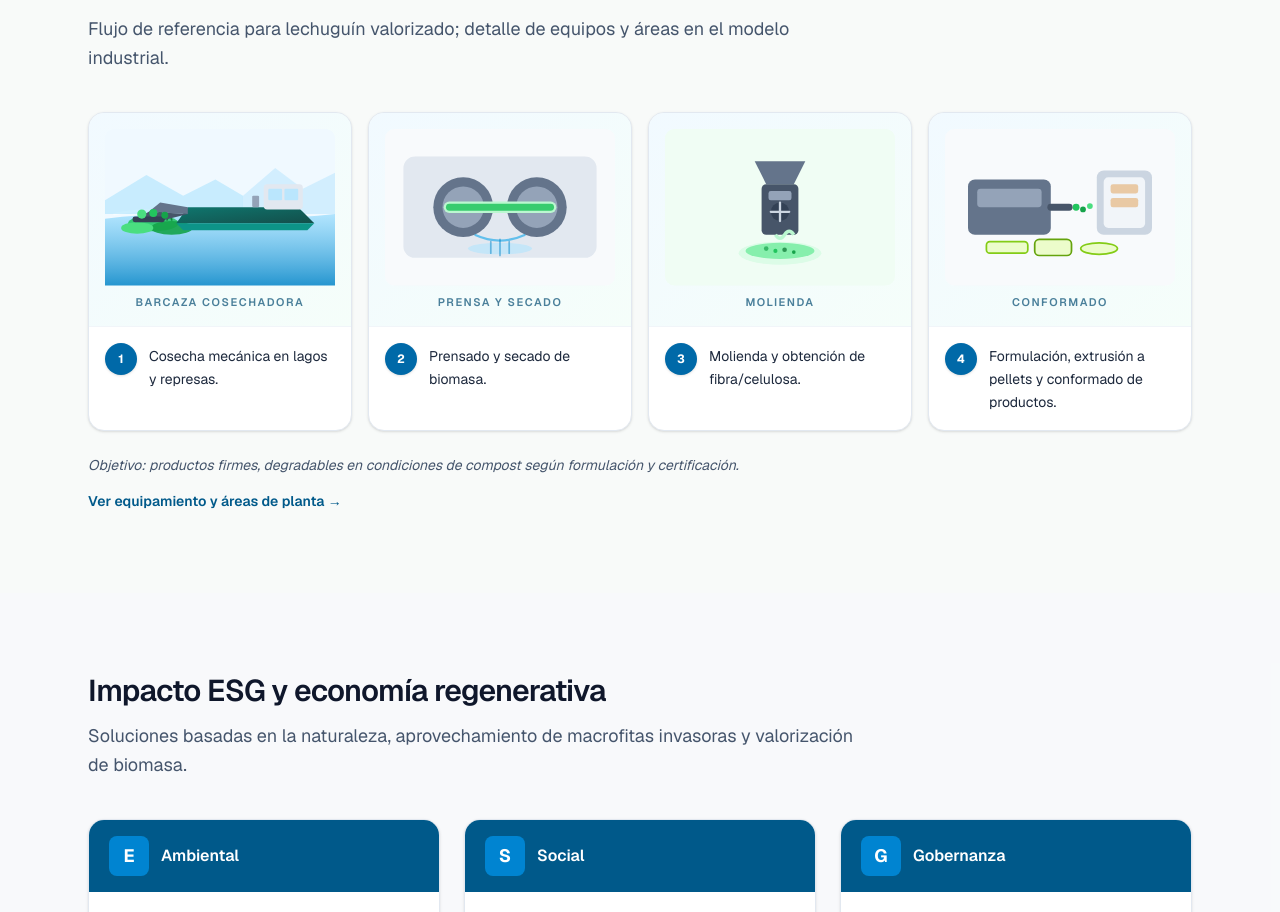
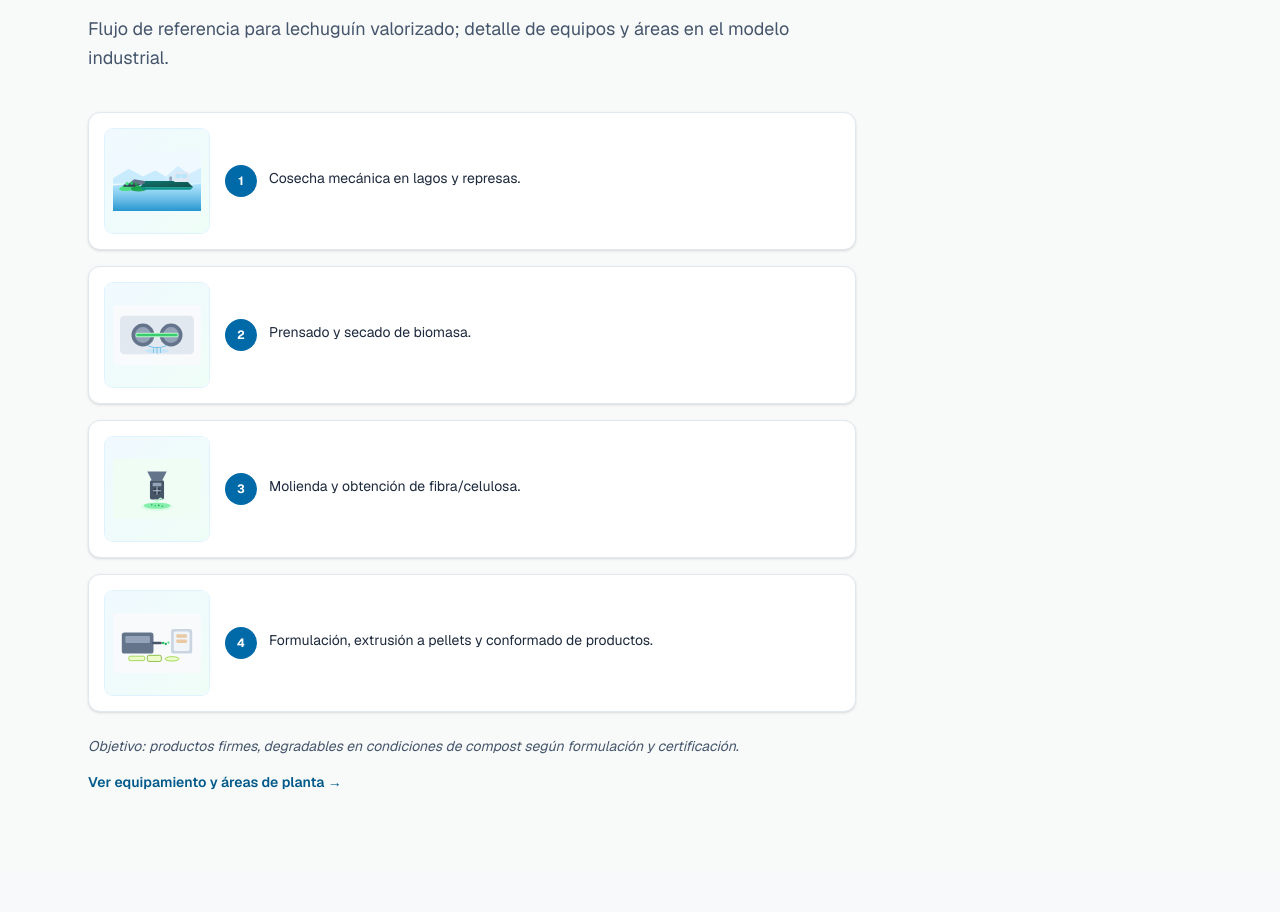
Before and after one commit to samisaac33/biolechuguin-ec, a Next.js app: page / in a window 1280 px wide. Shown: the part 3148-4060 px from the top of the page. Built offline with nearby package versions, Linux system fonts and the light colour scheme.

Commit message:
Cadena de valor: fila 25% gráfico + 75% texto en móvil
- Lista vertical de pasos con iconografía SVG compacta a la izquierda
- Texto breve y número de paso a la derecha, con gap consistente

Co-authored-by: samisaac33 <samisaac33@users.noreply.github.com>

```diff
--- a/src/components/LandingSections.tsx
+++ b/src/components/LandingSections.tsx
@@ -131,9 +131,9 @@ export function SolutionSection() {
 export function ProcessSection() {
   return (
     <SectionShell id={process.id} title={process.title} intro={process.intro}>
-      <ol className="grid gap-5 sm:grid-cols-2 lg:grid-cols-4 lg:gap-4">
+      <ol className="flex max-w-3xl flex-col gap-3 sm:gap-4">
         {process.steps.map((step, index) => (
-          <Reveal key={step} delayMs={index * 60}>
+          <Reveal key={step} delayMs={index * 50}>
             <ProcessStepCard step={index + 1} stepIndex={index}>
               {step}
             </ProcessStepCard>
--- a/src/components/ProcessStepCard.tsx
+++ b/src/components/ProcessStepCard.tsx
@@ -17,24 +17,22 @@ export function ProcessStepCard({
   const graphicLabel = processStepGraphicLabels[stepIndex] ?? "Proceso";
 
   return (
-    <li className="card-hover flex h-full flex-col overflow-hidden rounded-2xl border border-slate-200 bg-white shadow-sm">
-      <div className="relative border-b border-slate-100 bg-gradient-to-br from-sky-50/90 to-emerald-50/50 p-3 sm:p-4">
-        <div className="aspect-[200/136] w-full">
-          <ProcessStepGraphic stepIndex={stepIndex} />
+    <li className="card-hover flex items-center gap-3 rounded-xl border border-slate-200 bg-white p-3 shadow-sm sm:gap-4 sm:p-4">
+      <div className="flex w-1/4 max-w-[5.75rem] shrink-0 grow-0 flex-col items-center sm:max-w-[6.5rem]">
+        <div className="aspect-square w-full rounded-lg bg-gradient-to-br from-sky-50 to-emerald-50/80 p-1.5 ring-1 ring-sky-100 sm:p-2">
+          <ProcessStepGraphic stepIndex={stepIndex} className="h-full w-full" />
         </div>
-        <p className="mt-2 text-center text-[11px] font-semibold uppercase tracking-[0.14em] text-sky-900/70">
-          {graphicLabel}
-        </p>
+        <span className="sr-only">{graphicLabel}</span>
       </div>
-      <div className="flex flex-1 items-start gap-3 p-4">
+
+      <div className="flex min-w-0 flex-1 basis-3/4 items-start gap-2.5 sm:gap-3">
         <span
-          className="flex h-8 w-8 shrink-0 items-center justify-center rounded-full bg-sky-700 text-xs font-bold text-white shadow-sm"
+          className="flex h-7 w-7 shrink-0 items-center justify-center rounded-full bg-sky-700 text-[11px] font-bold text-white sm:h-8 sm:w-8 sm:text-xs"
           aria-hidden
         >
           {step}
         </span>
-        <p className="min-w-0 flex-1 pt-0.5 text-sm leading-relaxed text-slate-800">
-          <span className="sr-only">{graphicLabel}. </span>
+        <p className="min-w-0 flex-1 pt-0.5 text-sm leading-snug text-slate-800 sm:leading-relaxed">
           {children}
         </p>
       </div>
```
